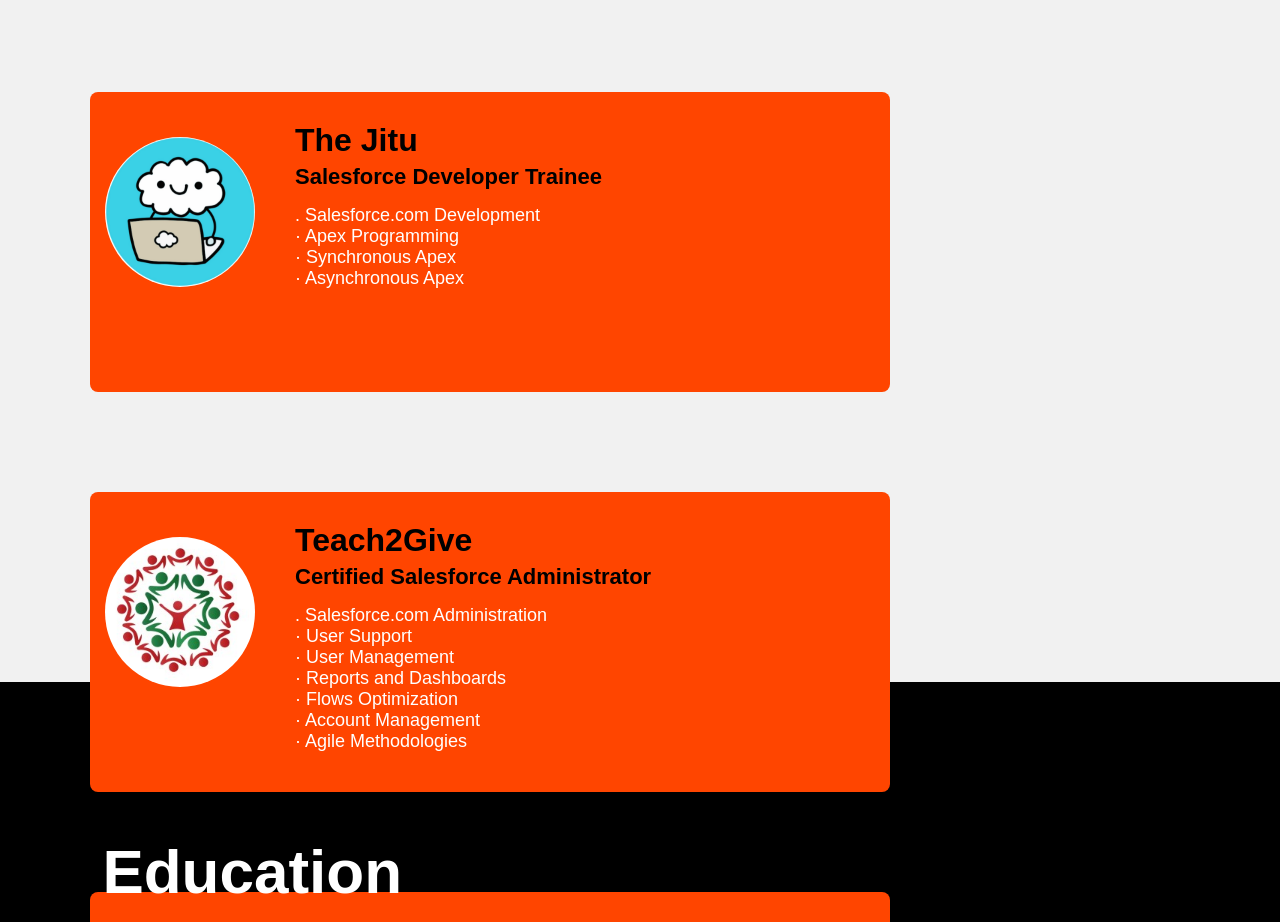
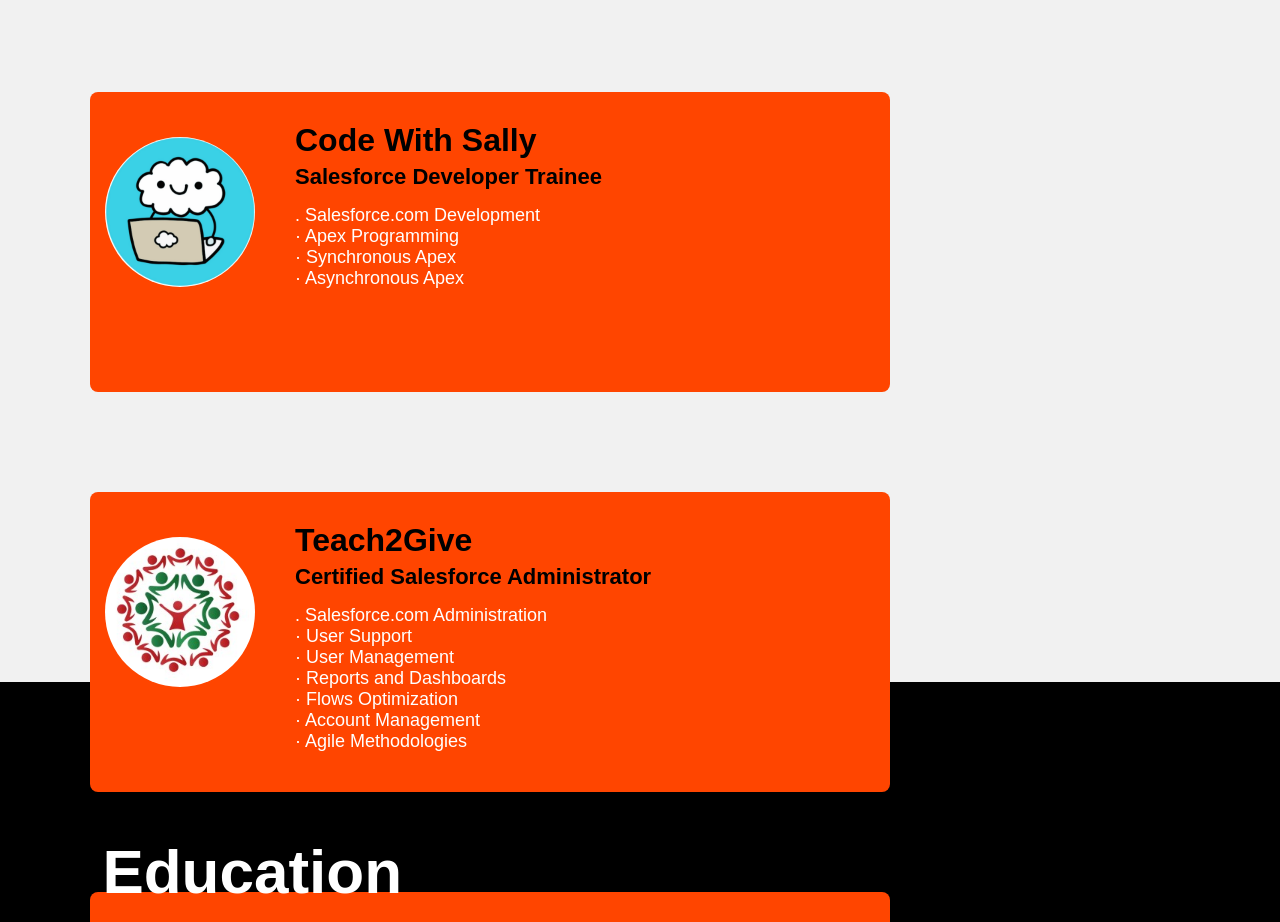
Before and after one commit to Mutun3/Portfolio, a plain HTML site: page index.html in a window 1280 px wide. Shown: the part 2160-3082 px from the top of the page. Drawn offline with Linux system fonts and the light colour scheme.

Commit message:
Portfolio Second Check

```diff
--- a/index.html
+++ b/index.html
@@ -84,7 +84,7 @@
              <div class="experiencebox">
              <img src="./images/sally.jpg" alt="">
                  <div class="exptxt">
-                      <h3 class="org">The Jitu</h3>
+                      <h3 class="org">Code With Sally</h3>
                       <h2>Salesforce Developer Trainee</h2>
                     <p class="orginfo">
                         . Salesforce.com Development <br>
```
